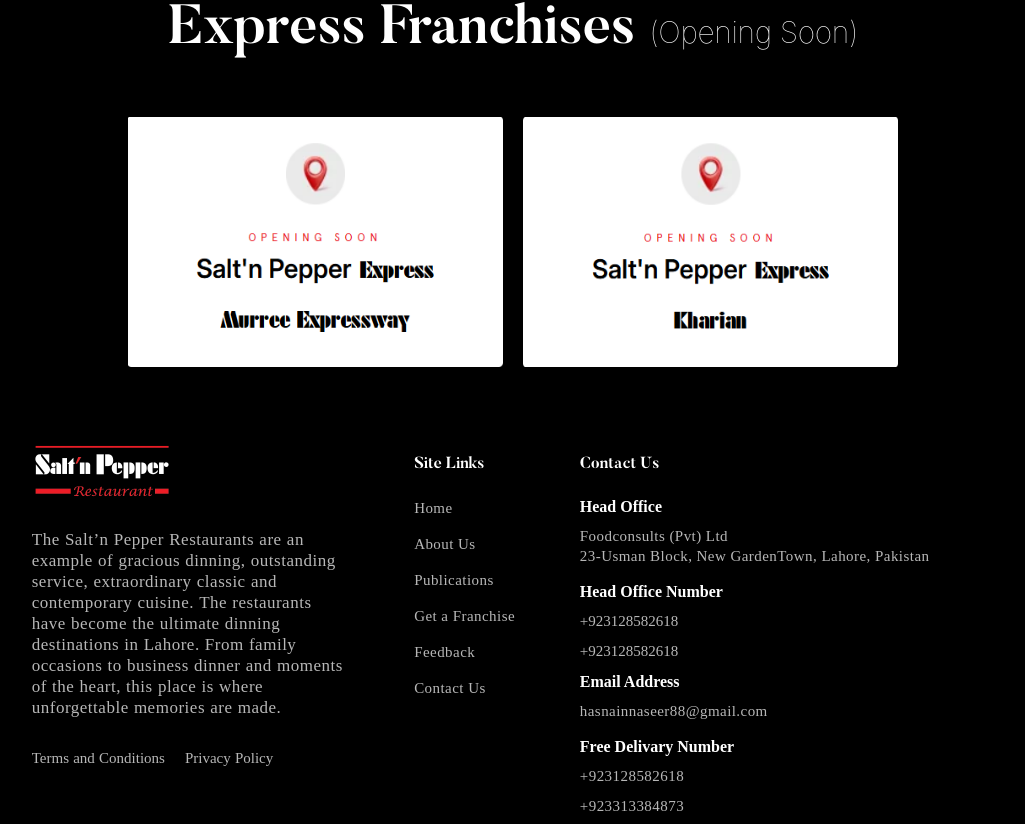
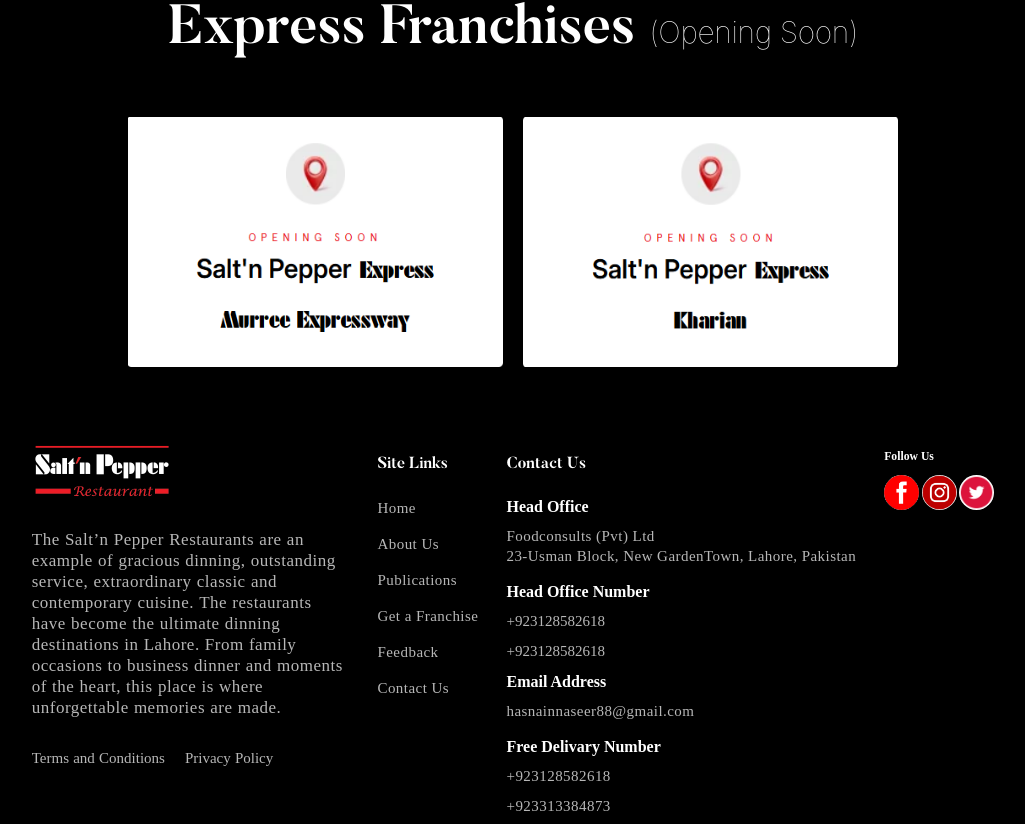
Before and after one commit to hasnainnaseer88/Salt-n-pepper, a plain HTML site: page index.html in a window 1280 px wide. Shown: the part 5801-6625 px from the top of the page, without its empty margins (127-1152 px from the left). Drawn offline with Linux system fonts and the light colour scheme; a web font is replaced by a local one.

Commit message:
added social media logos

```diff
--- a/css.style/style.css
+++ b/css.style/style.css
@@ -1458,7 +1458,20 @@ header{
 }
 
 
-
+.fit-icons{
+    .f-logo{
+        border-radius: 50%;
+        width: 35px;
+    }
+    .i-logo{
+        border-radius: 50%;
+        width: 35px;
+    }
+    .t-logo{
+        width: 35px;
+        border-radius: 50%;
+    }
+}
 
 /* main footer secction started */
 
--- a/index.html
+++ b/index.html
@@ -511,8 +511,22 @@
                         </div>
                     </div>
                 </div>
+
+
+
                 <div class="footer-data-holder4">
-
+                    <div class="follow-us-container">
+                        <div class="data-holder-head">
+                            <h3>Follow Us</h3>
+                        </div>
+                    </div>
+                    <div class="social-media-all-holder">
+                        <div class="fit-icons">
+                            <a href="#"><img class="f-logo" src="./assets/images/facebook logo.png" alt=""></a>
+                            <a href="#"><img class="i-logo" src="./assets/images/insta logo.png" alt=""></a>
+                            <a href="#"><img class="t-logo" src="./assets/images/twiter logo.png" alt=""></a>
+                        </div>
+                    </div>
                 </div>
             </div>
         </section>
```
Also changed, not shown: assets/images/facebook logo.png (added), assets/images/insta logo.png (added), assets/images/twiter logo.png (added).
